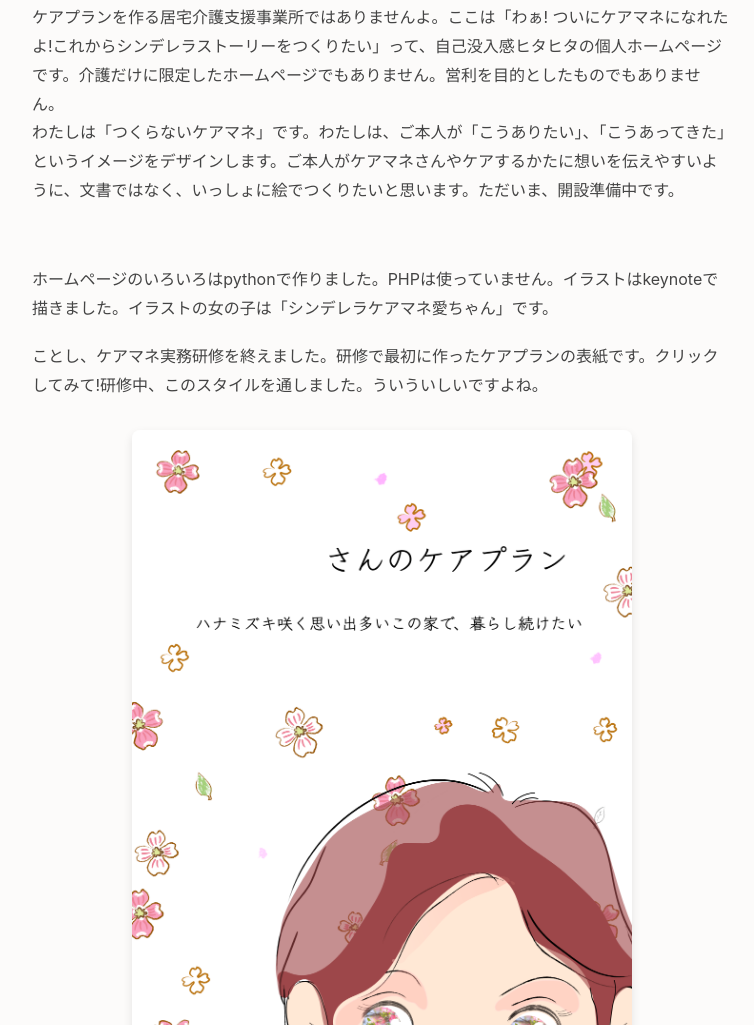
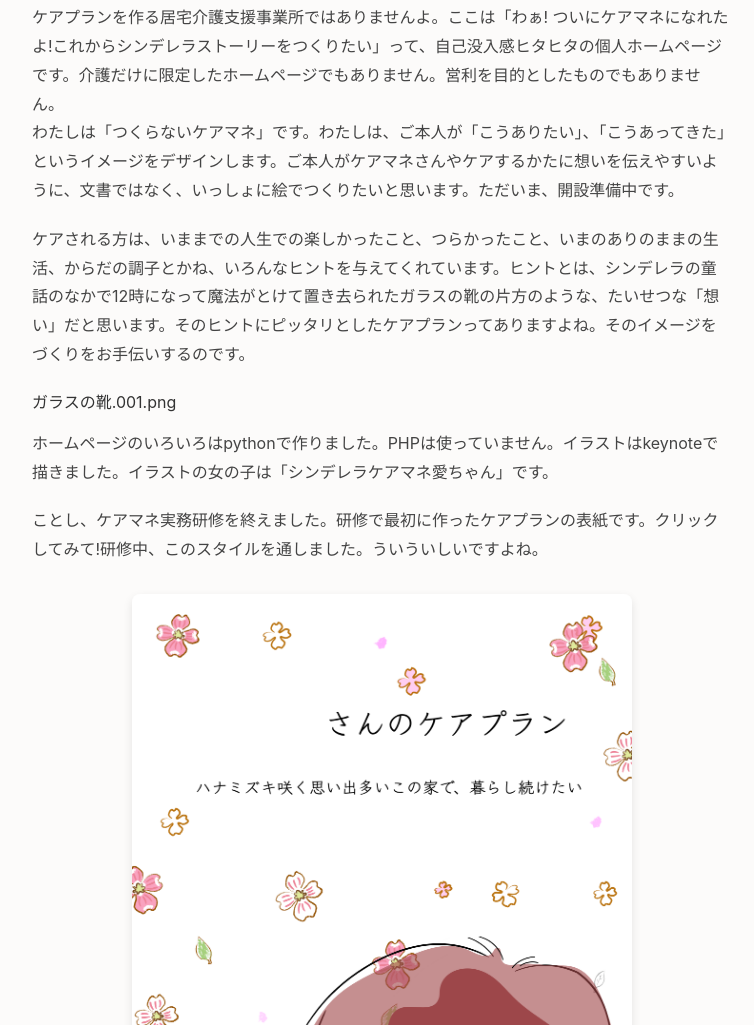
Before and after one commit to kentoshi2000-png/my-homepage, a plain HTML site: page index.html in a window 1280 px wide. Shown: the part 720-1745 px from the top of the page, without its empty margins (258-1012 px from the left). Drawn offline with Linux system fonts and the light colour scheme.

Commit message:
Update index.html

```diff
--- a/index.html
+++ b/index.html
@@ -519,7 +519,17 @@
  <p>
  ケアプランを作る居宅介護支援事業所ではありませんよ。ここは「わぁ! ついにケアマネになれたよ!これからシンデレラストーリーをつくりたい」って、自己没入感ヒタヒタの個人ホームページです。介護だけに限定したホームページでもありません。営利を目的としたものでもありません。<br>わたしは「つくらないケアマネ」です。わたしは、ご本人が「こうありたい」、「こうあってきた」というイメージをデザインします。ご本人がケアマネさんやケアするかたに想いを伝えやすいように、文書ではなく、いっしょに絵でつくりたいと思います。ただいま、開設準備中です。
  </p>
-　<p>
+
+ <p>
+ ケアされる方は、いままでの人生での楽しかったこと、つらかったこと、いまのありのままの生活、からだの調子とかね、いろんなヒントを与えてくれています。ヒントとは、シンデレラの童話のなかで12時になって魔法がとけて置き去られたガラスの靴の片方のような、たいせつな「想い」だと思います。そのヒントにピッタリとしたケアプランってありますよね。そのイメージをづくりをお手伝いするのです。
+ </p>
+ <div class="image-placeholder">
+            <!-- 実際の画像を表示する場合は以下のようにimgタグに差し替えてください -->
+            <!-- <img src="画像.png" alt="イメージ画像1"> -->
+            <span>ガラスの靴.001.png</span>
+ </div>
+
+ <p>
  ホームページのいろいろはpythonで作りました。PHPは使っていません。イラストはkeynoteで描きました。イラストの女の子は「シンデレラケアマネ愛ちゃん」です。
  </p>
  <p>
```
